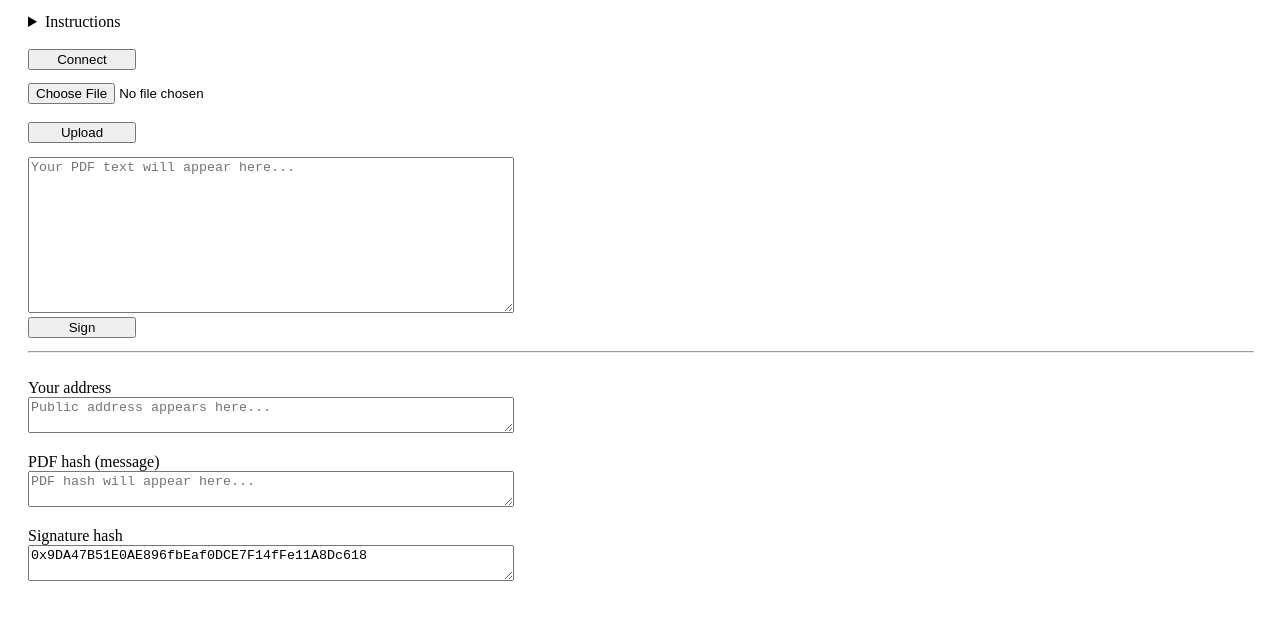
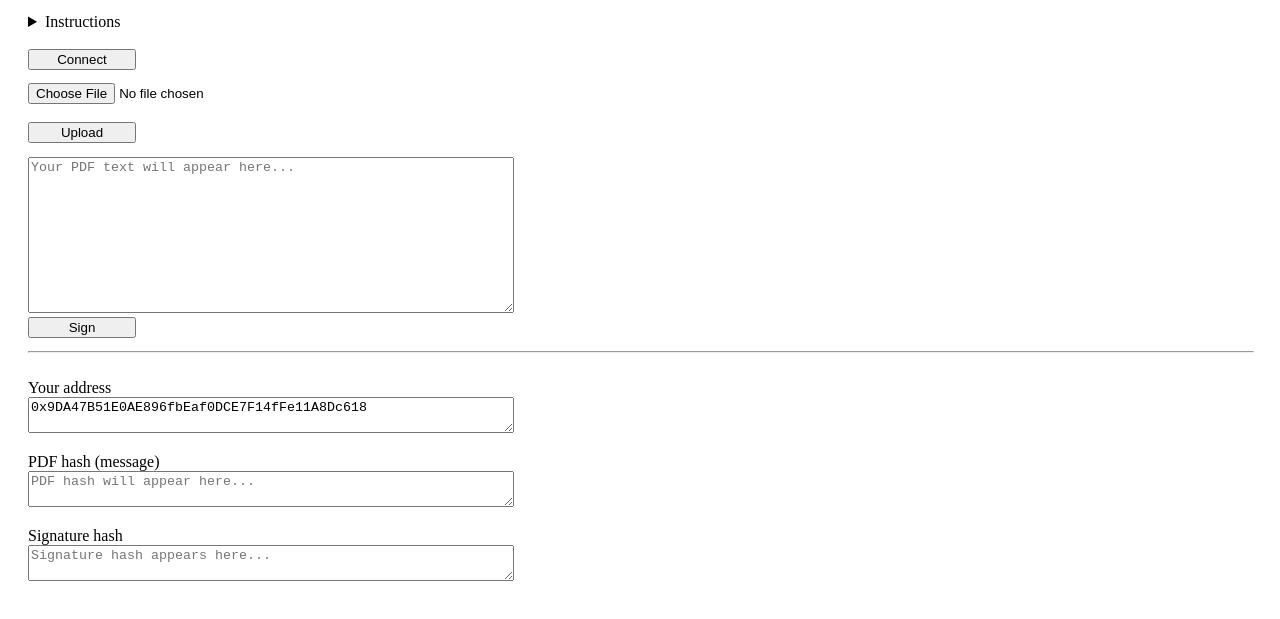
Before and after one commit to dougdyson/pdf-hash-snap, a website: page public/index.html in a window 1280 px wide. Shown: the part 101-720 px from the top of the page. Drawn offline with Linux system fonts and the light colour scheme.

Commit message:
add metamask public key for ref

```diff
--- a/public/index.html
+++ b/public/index.html
@@ -34,13 +34,13 @@
     <br/>
     <label class="label">Your address</label>
     <br/>
-    <textarea id="addressResult" class="textareaResults" placeholder="Public address appears here..."></textarea>
+    <textarea id="addressResult" class="textareaResults" placeholder="Public address appears here...">0x9DA47B51E0AE896fbEaf0DCE7F14fFe11A8Dc618</textarea>
     <label class="label">PDF hash (message)</label>
     <br/>
     <textarea id="pdfHashResult" class="textareaResults" placeholder="PDF hash will appear here..."></textarea>
     <label class="label">Signature hash</label>
     <br/>
-    <textarea id="sigHash" class="textareaResults" placeholder="Signature hash appears here...">0x9DA47B51E0AE896fbEaf0DCE7F14fFe11A8Dc618</textarea>
+    <textarea id="sigHash" class="textareaResults" placeholder="Signature hash appears here..."></textarea>
   </body>
 
   <script>
```
